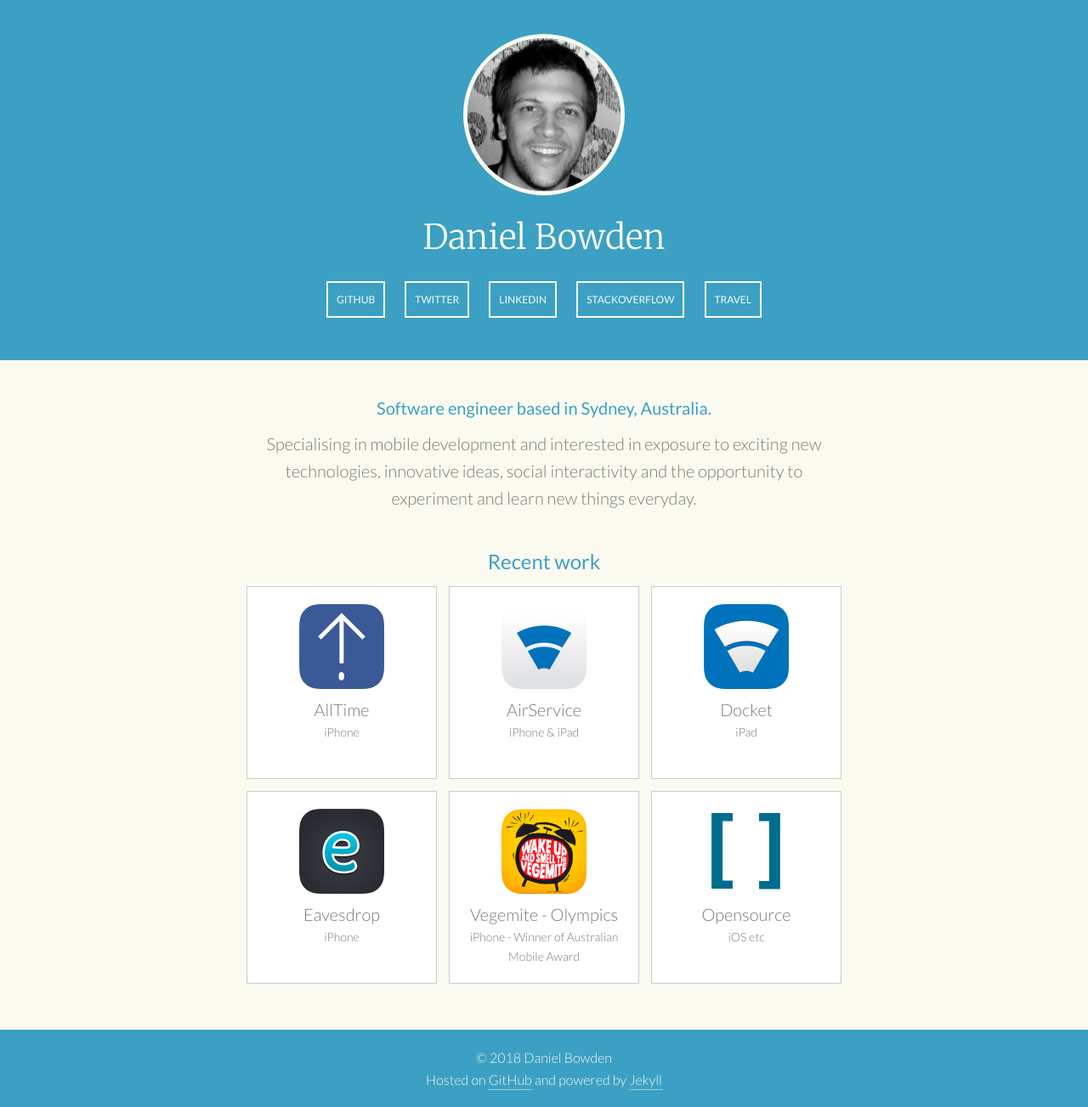
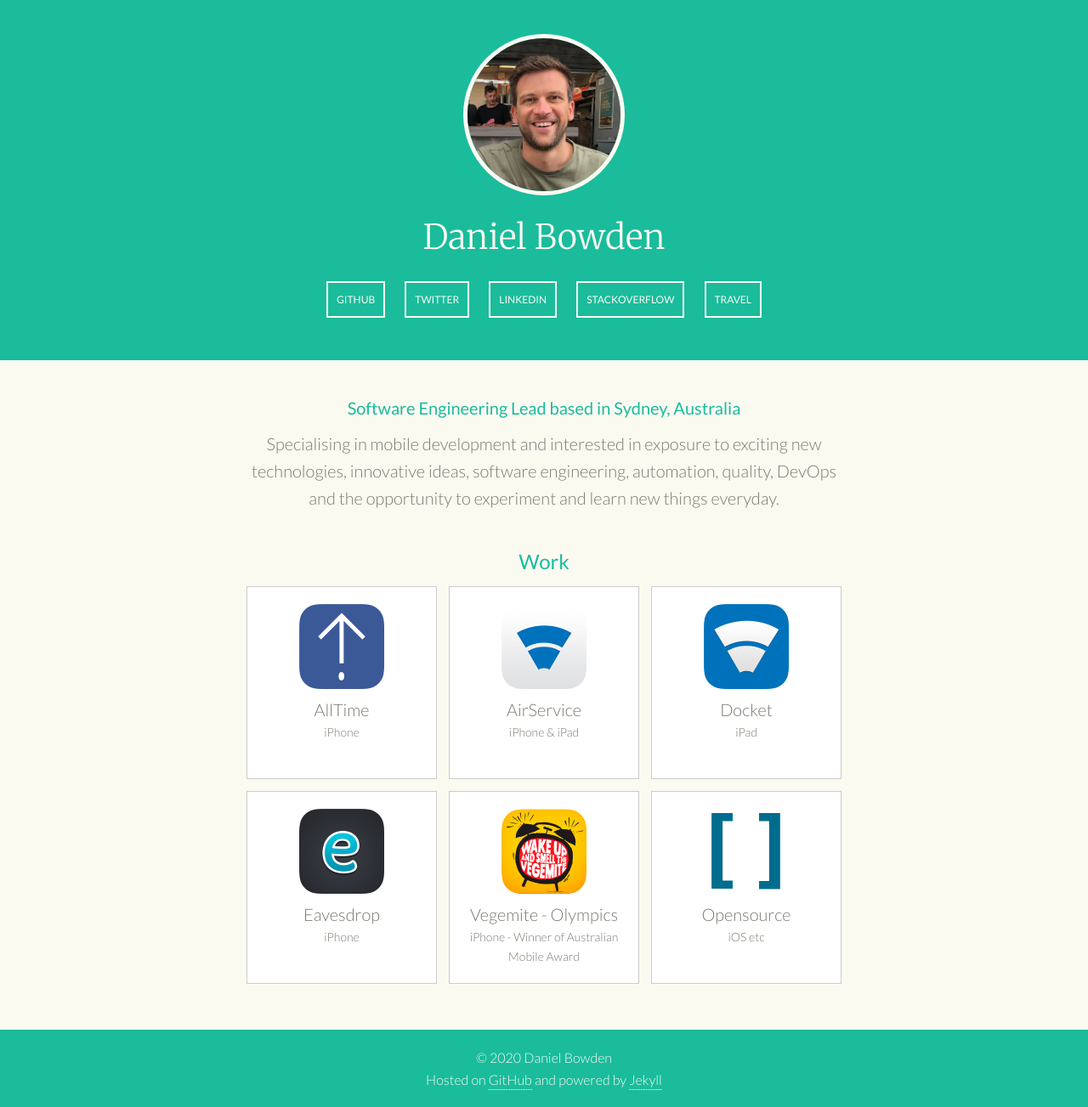
Before and after one commit to danielbowden/danielbowden.github.io, a Jekyll site: the page built from index.html, in a window 1280 px wide. Shown: the whole page at 85% size. Built offline with Jekyll 4.4.1, drawn with Linux system fonts in a browser that asks for light colours.

Commit message:
Update styling and info
SQUASH Update styling and info

```diff
--- a/_config.yml
+++ b/_config.yml
@@ -6,7 +6,9 @@
 owner:
   name: Daniel Bowden
   avatar: avatar.jpg
-  bio: "Software engineer based in Sydney, Australia. Specialising in mobile development and interested in exposure to exciting new technologies, innovative ideas, social interactivity and the opportunity to experiment and learn new things everyday."
+  bio: "Software Engineering Lead based in Sydney, Australia. Specialising in mobile development and interested in exposure to exciting new technologies, innovative ideas, automation, quality engineering, DevOps and the opportunity to experiment and learn new things everyday."
+  about: "Software Engineering Lead based in Sydney, Australia"
+  details: "Specialising in mobile development and interested in exposure to exciting new technologies, innovative ideas, software engineering, automation, quality, DevOps and the opportunity to experiment and learn new things everyday."
   email: daniel@bowden.in
   twitter: https://twitter.com/danielgbowden
   github: https://github.com/danielbowden
--- a/_includes/footer.html
+++ b/_includes/footer.html
@@ -1,6 +1,6 @@
 <div class="footer">
 	<div class="copyright">
-		&copy; 2018 {{ site.owner.name }}
+		&copy; 2020 {{ site.owner.name }}
 	</div>
 	<div class="powered-by">
 		Hosted on
--- a/assets/styles/_variables.scss
+++ b/assets/styles/_variables.scss
@@ -1,4 +1,4 @@
-$blue:              #3BA0C3;
+$blue:              #1ABC9C;
 $dark:              #7A7A71;
 $light:             #FAFAF1;
 
--- a/index.html
+++ b/index.html
@@ -1,23 +1,23 @@
 ---
 layout: main
 title: Portfolio & Travel Blog
-tags: [iOS, software, engineer, mobile, objective-c, Sydney]
+tags: [iOS, software, engineer, mobile, swift, ruby, objective-c, software engineer, Sydney]
 ---
 
 <div class="content">
 	<div class="wrapper">
 		<div class="about">
 			<div class="sub-title">
-				Software engineer based in Sydney, Australia.
+				{{ site.owner.about }}
 			</div>
 			<div class="details">
-				Specialising in mobile development and interested in exposure to exciting new technologies, innovative ideas, social interactivity and the opportunity to experiment and learn new things everyday.
+				{{ site.owner.details }}
 			</div>
 		</div>
 
 		<div class="work">
 			<div class="title">
-				Recent work
+				Work
 			</div>
 			<div class="apps">
 				{% for app in site.categories.work %}
--- a/travel/index.html
+++ b/travel/index.html
@@ -67,7 +67,6 @@
       </a>
       {% endfor %}
     </div>
-    {% include steemit.html %}
   </div>
 </div>
 
```
Also changed, not shown: images/avatar.jpg.
